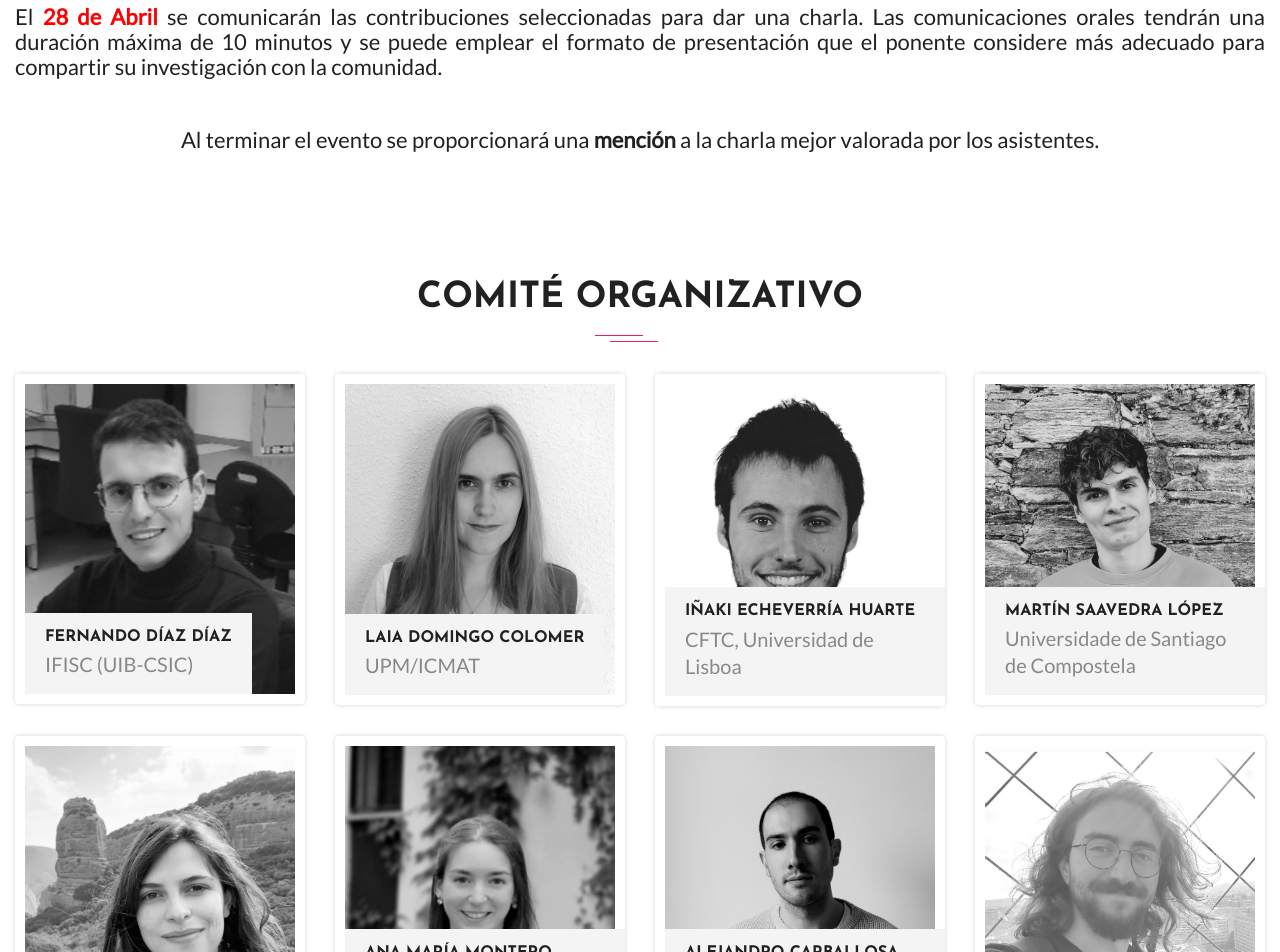
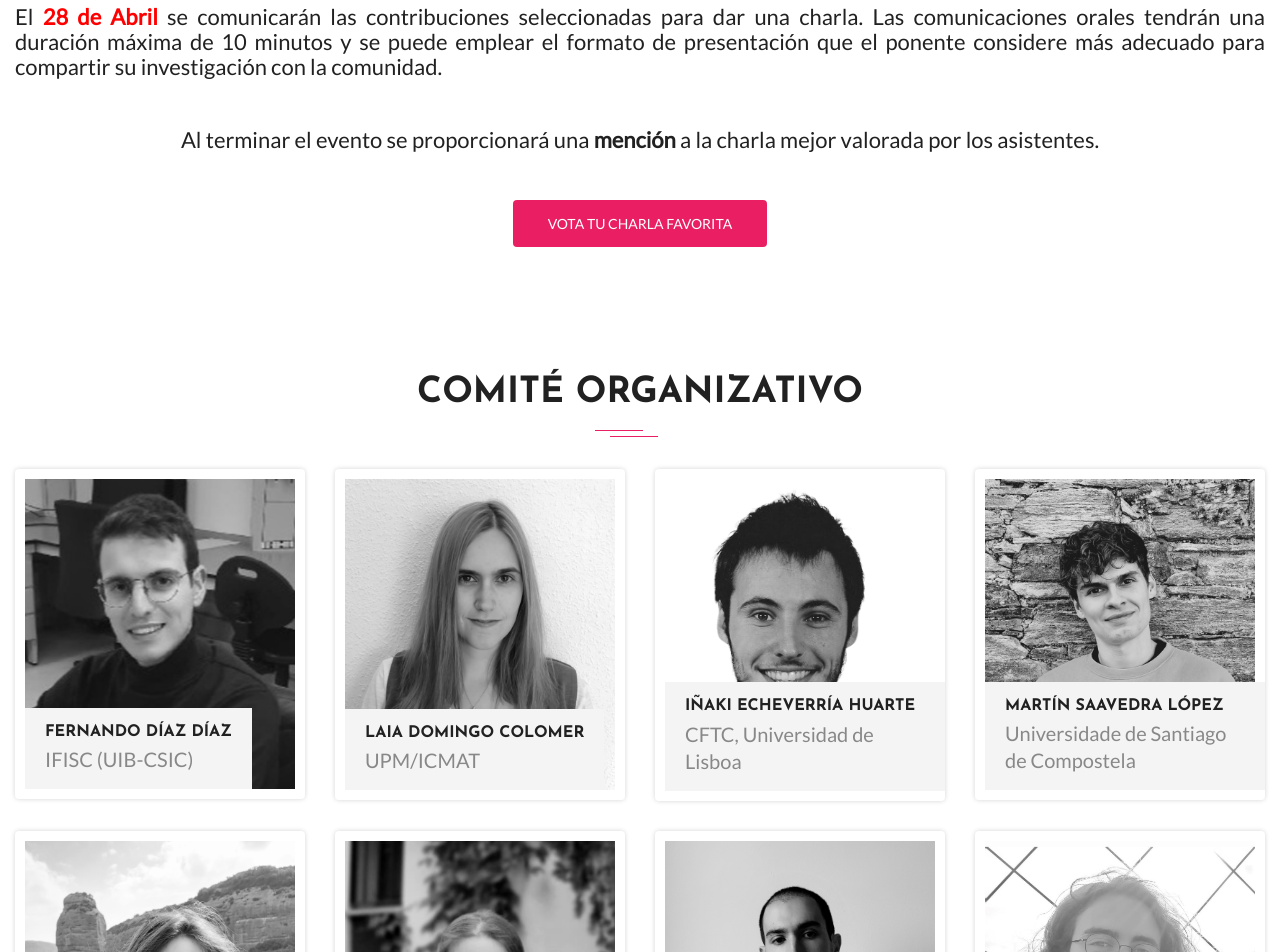
Before and after one commit to laiadc/laiadc.github.io, a plain HTML site: page index.html in a window 1280 px wide. Shown: the part 2024-2976 px from the top of the page. Drawn offline with Linux system fonts and the light colour scheme; a script that the page names is missing; files whose address does not match are found by name.

Commit message:
Votacion

```diff
--- a/index.html
+++ b/index.html
@@ -231,9 +231,9 @@
 
         <p class="wow fadeInDown mt-5 text-center" data-wow-delay="0.2s">  Al terminar el evento se proporcionará una <strong>mención</strong> a la charla mejor valorada por los asistentes.</p>
 
-        <!--<div class="text-center" >
-          <a href="https://docs.google.com/forms/d/e/1FAIpQLSfPTVqZyHeRKCbljJb9zOsNf0pht8ZV0o19B0LIztDT6FaV0w/viewform?usp=sf_link" id="vota" target =_blank class="wow btn btn-common btn-lg" data-wow-delay=".6s">Vota tu charla favorita</a>
-        </div>-->
+        <div class="text-center" >
+          <a href="https://forms.gle/RnQoAvxjFLmW4TFdA" id="vota" target =_blank class="wow btn btn-common btn-lg" data-wow-delay=".6s">Vota tu charla favorita</a>
+        </div>
       </div>
     </div>
     </div>
```
